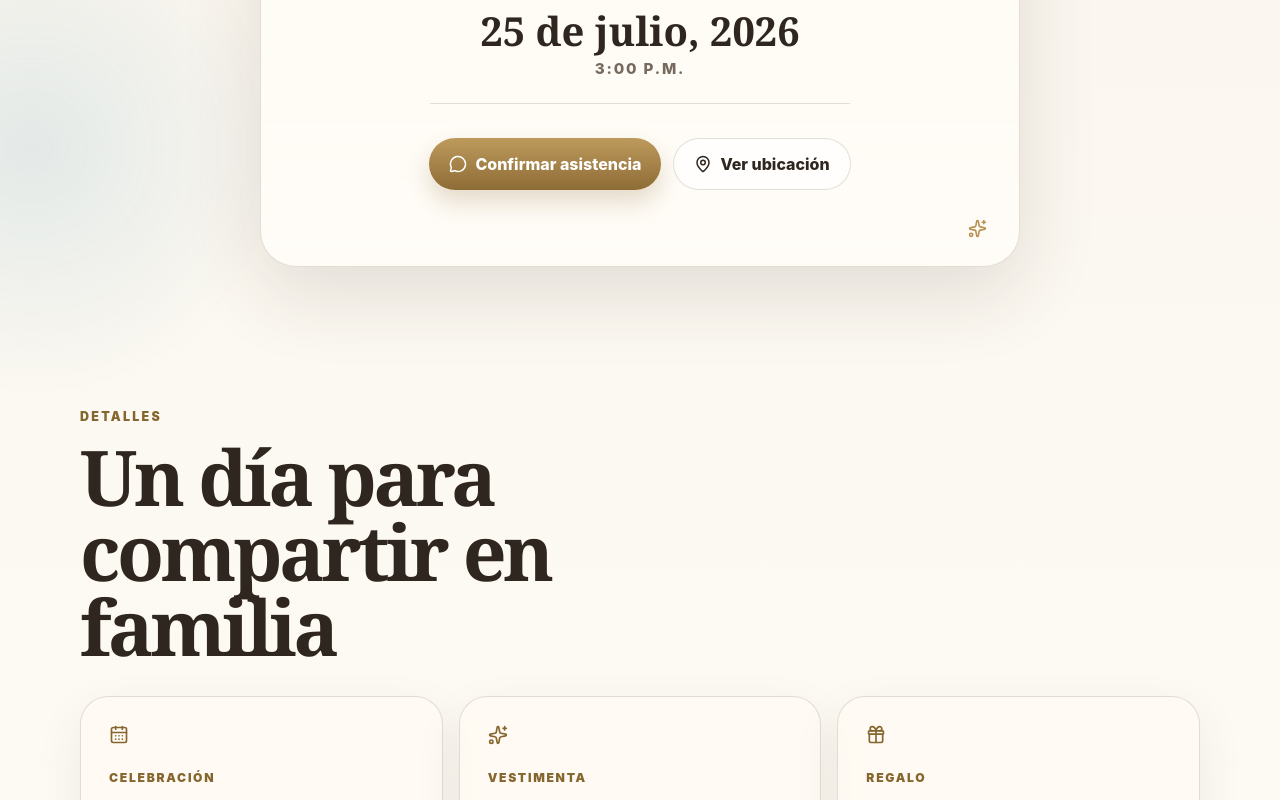
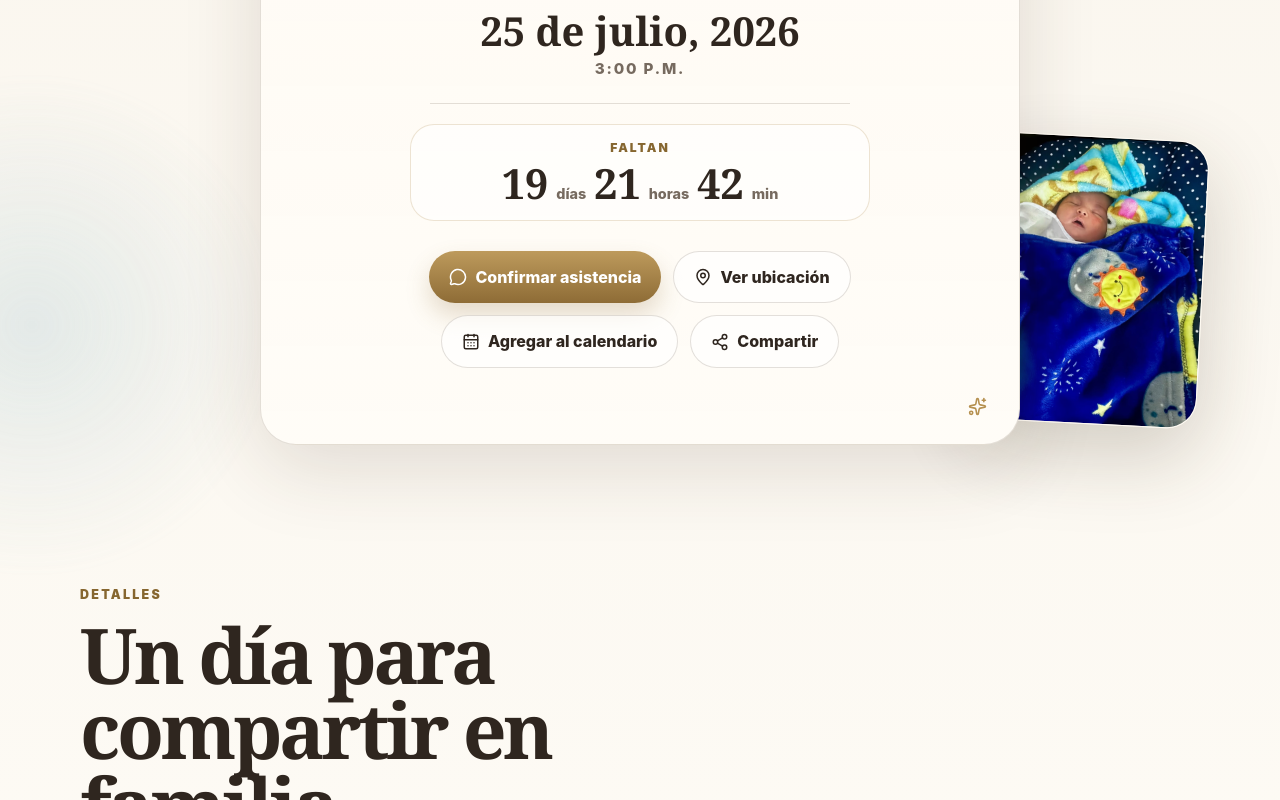
Before and after one commit to josehdezm415-cmd/baptism-invitation, a React (Vite) app: page / in a window 1280 px wide. Shown: the part 1020-1820 px from the top of the page. Built offline with nearby package versions, Linux system fonts and the light colour scheme.

Commit message:
Add premium invitation features

```diff
--- a/src/main.jsx
+++ b/src/main.jsx
@@ -1,6 +1,6 @@
 import React, { useEffect, useMemo, useState } from 'react';
 import { createRoot } from 'react-dom/client';
-import { CalendarDays, ChevronLeft, ChevronRight, Gift, MapPin, MessageCircle, Phone, Sparkles } from 'lucide-react';
+import { CalendarDays, ChevronLeft, ChevronRight, Gift, MapPin, MessageCircle, Phone, Share2, Sparkles } from 'lucide-react';
 import './styles.css';
 
 const invitation = {
@@ -10,6 +10,8 @@ const invitation = {
   time: '3:00 p.m.',
   parents: 'Kathy Lazo y Victor Villalobos',
   year: '2026',
+  eventStartIso: '2026-07-25T15:00:00-06:00',
+  eventEndIso: '2026-07-25T18:00:00-06:00',
   rsvpDeadline: 'cuando puedas',
   rsvpName: 'RSVP',
   rsvpPhoneDisplay: '7956 7733',
@@ -21,8 +23,26 @@ const invitation = {
     wazeUrl: 'https://waze.com/ul/hd42teqh0y'
   },
   dressCode: 'Semi formal',
-  giftNote: 'Regalo de sobre solamente'
+  giftNote: 'Si deseas tener un detalle con Denzel, agradecemos regalo de sobre.'
 };
+
+const siteUrl = 'https://josehdezm415-cmd.github.io/baptism-invitation/';
+
+function formatGoogleDate(iso) {
+  return new Date(iso).toISOString().replace(/[-:]/g, '').replace(/\.\d{3}Z$/, 'Z');
+}
+
+function getCountdownParts(targetIso) {
+  const diff = Math.max(0, new Date(targetIso).getTime() - Date.now());
+  const days = Math.floor(diff / 86400000);
+  const hours = Math.floor((diff % 86400000) / 3600000);
+  const minutes = Math.floor((diff % 3600000) / 60000);
+  return { days, hours, minutes };
+}
+
+const googleCalendarUrl = `https://calendar.google.com/calendar/render?action=TEMPLATE&text=${encodeURIComponent(`Bautizo de ${invitation.babyName}`)}&dates=${formatGoogleDate(invitation.eventStartIso)}/${formatGoogleDate(invitation.eventEndIso)}&details=${encodeURIComponent(`Acompáñanos a celebrar el bautizo de ${invitation.babyName}. RSVP: ${invitation.rsvpPhoneDisplay}. ${siteUrl}`)}&location=${encodeURIComponent(`${invitation.reception.name}, ${invitation.reception.address}`)}`;
+
+const shareUrl = `https://wa.me/?text=${encodeURIComponent(`Te comparto la invitación al bautizo de ${invitation.babyName}: ${siteUrl}`)}`;
 
 function useActiveSection(ids) {
   const [active, setActive] = useState(ids[0]);
@@ -72,11 +92,36 @@ function Nav() {
   );
 }
 
+function Countdown() {
+  const [timeLeft, setTimeLeft] = useState(() => getCountdownParts(invitation.eventStartIso));
+
+  useEffect(() => {
+    const timer = window.setInterval(() => {
+      setTimeLeft(getCountdownParts(invitation.eventStartIso));
+    }, 60000);
+    return () => window.clearInterval(timer);
+  }, []);
+
+  return (
+    <div className="countdown" aria-label="Cuenta regresiva">
+      <p>Faltan</p>
+      <div>
+        <strong>{timeLeft.days}</strong><span>días</span>
+        <strong>{timeLeft.hours}</strong><span>horas</span>
+        <strong>{timeLeft.minutes}</strong><span>min</span>
+      </div>
+    </div>
+  );
+}
+
 function Hero() {
   return (
     <section className="hero" aria-label="Invitación principal">
       <div className="halo halo-one" />
       <div className="halo halo-two" />
+      <div className="hero-photo" aria-hidden="true">
+        <img src="./photos/newborn-blanket-fill.jpg" alt="" />
+      </div>
       <Nav />
 
       <div className="hero-card">
@@ -91,9 +136,13 @@ function Hero() {
           <span className="time">{invitation.time}</span>
         </div>
 
+        <Countdown />
+
         <div className="hero-actions">
           <Button href="#rsvp" icon={MessageCircle}>Confirmar asistencia</Button>
           <Button href="#ubicaciones" variant="ghost" icon={MapPin}>Ver ubicación</Button>
+          <Button href={googleCalendarUrl} target="_blank" rel="noopener noreferrer" variant="ghost" icon={CalendarDays}>Agregar al calendario</Button>
+          <Button href={shareUrl} target="_blank" rel="noopener noreferrer" variant="ghost" icon={Share2}>Compartir</Button>
         </div>
         <Sparkles className="card-star bottom-star" size={19} aria-hidden="true" />
       </div>
@@ -294,6 +343,8 @@ function RSVP() {
         <div className="rsvp-actions">
           <Button href={whatsappUrl} target="_blank" rel="noopener noreferrer" icon={MessageCircle}>Confirmar por WhatsApp</Button>
           <Button href={`tel:${invitation.rsvpPhoneWa}`} variant="ghost" icon={Phone}>Llamar</Button>
+          <Button href={googleCalendarUrl} target="_blank" rel="noopener noreferrer" variant="ghost" icon={CalendarDays}>Guardar fecha</Button>
+          <Button href={shareUrl} target="_blank" rel="noopener noreferrer" variant="ghost" icon={Share2}>Compartir invitación</Button>
         </div>
         <p className="small">Contacto: {invitation.rsvpPhoneDisplay}</p>
       </div>
--- a/src/styles.css
+++ b/src/styles.css
@@ -82,6 +82,25 @@ main { overflow: hidden; }
 }
 .halo-one { right: -12rem; top: 10rem; background: radial-gradient(circle, rgba(181, 144, 79, 0.24), transparent 68%); }
 .halo-two { left: -15rem; bottom: -6rem; background: radial-gradient(circle, rgba(151, 188, 202, 0.38), transparent 66%); }
+.hero-photo {
+  position: absolute;
+  right: max(18px, 6vw);
+  bottom: max(28px, 6vw);
+  z-index: 1;
+  width: clamp(150px, 18vw, 250px);
+  aspect-ratio: 4 / 5;
+  border: 1px solid rgba(255, 250, 242, 0.82);
+  border-radius: 30px;
+  box-shadow: 0 28px 80px rgba(61, 44, 25, 0.22);
+  overflow: hidden;
+  transform: rotate(3deg);
+}
+.hero-photo img {
+  width: 100%;
+  height: 100%;
+  object-fit: cover;
+  display: block;
+}
 .hero-card {
   position: relative;
   z-index: 2;
@@ -131,6 +150,34 @@ h1 span { color: var(--gold-dark); font-style: italic; letter-spacing: -0.05em;
 }
 .date-block strong { font-family: "Cormorant Garamond", Georgia, serif; font-size: clamp(1.7rem, 5vw, 2.5rem); line-height: 1; }
 .day, .time { color: var(--muted); font-size: 0.95rem; font-weight: 800; letter-spacing: 0.12em; text-transform: uppercase; }
+.countdown {
+  width: min(460px, 100%);
+  margin: -14px auto 30px;
+  padding: 14px 18px;
+  border: 1px solid rgba(181, 144, 79, 0.24);
+  border-radius: 24px;
+  background: rgba(255, 255, 255, 0.58);
+}
+.countdown p {
+  margin: 0 0 8px;
+  color: var(--gold-dark);
+  font-size: 0.76rem;
+  font-weight: 900;
+  letter-spacing: 0.16em;
+  text-transform: uppercase;
+}
+.countdown div {
+  display: flex;
+  align-items: baseline;
+  justify-content: center;
+  gap: 8px;
+}
+.countdown strong {
+  font-family: "Cormorant Garamond", Georgia, serif;
+  font-size: clamp(1.8rem, 4vw, 2.6rem);
+  line-height: 0.9;
+}
+.countdown span { color: var(--muted); font-size: 0.9rem; font-weight: 800; }
 .hero-actions, .rsvp-actions { display: flex; flex-wrap: wrap; justify-content: center; gap: 12px; }
 .button {
   display: inline-flex;
@@ -294,6 +341,7 @@ footer { padding: 28px 20px 42px; color: var(--muted); text-align: center; }
   .topbar { top: 14px; width: calc(100% - 28px); justify-content: center; }
   .topbar a { padding: 8px 9px; font-size: 0.78rem; }
   .hero { padding-top: 84px; }
+  .hero-photo { display: none; }
   .hero-card { border-radius: 28px; }
   .detail-grid, .location-grid { grid-template-columns: 1fr; }
   .slideshow-card { grid-template-columns: 1fr; gap: 18px; }
```
